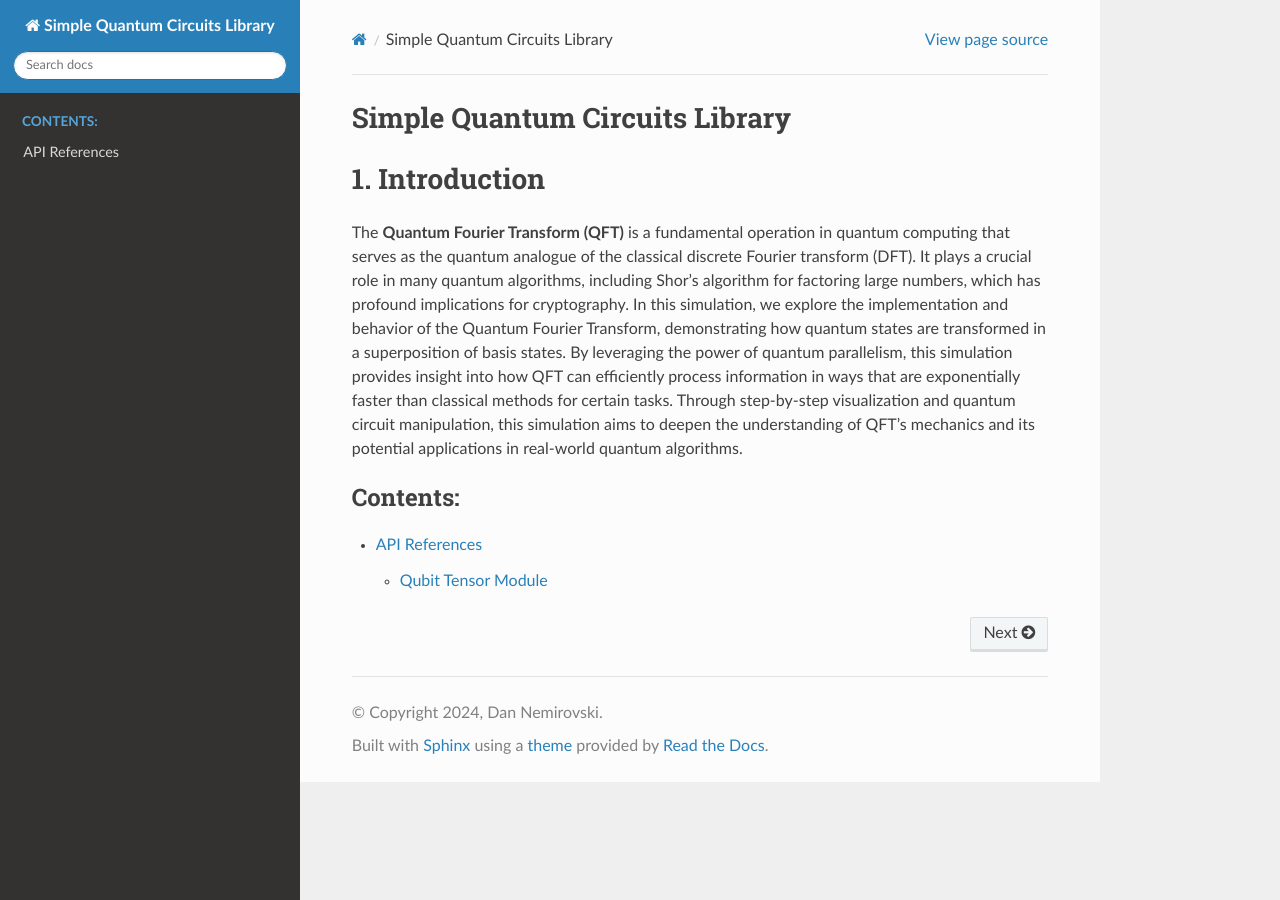
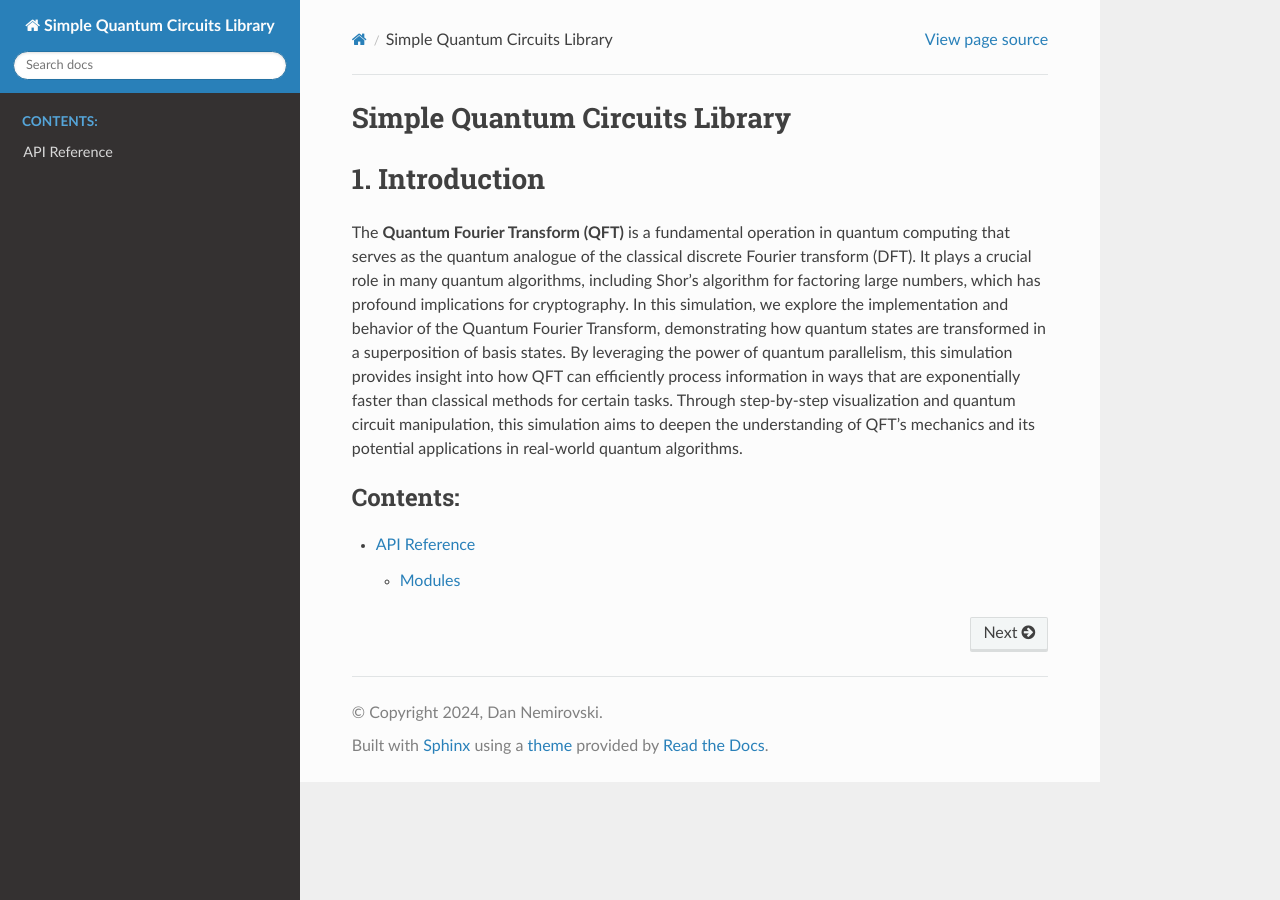
Before and after one commit to Dan7nm/Simple-Quantum-Circuits-Library, a Sphinx documentation site: the page built from docs/source/index.rst, in a window 1280 px wide. Built offline with Sphinx 7.4.7 and the Read the Docs theme 3.1.0, drawn with Linux system fonts in a browser that asks for light colours.

Commit message:
Fixed the qubit tensor docs

```diff
--- a/docs/source/api.rst
+++ b/docs/source/api.rst
@@ -1,13 +1,21 @@
-API References
+API Reference
 ============
 
+.. toctree::
+   :maxdepth: 2
+
+Modules
+-------
+
+Qubit Module
+~~~~~~~~~~~
 .. automodule:: qubit
    :members:
    :undoc-members:
    :show-inheritance:
 
 Qubit Tensor Module
------------------
+~~~~~~~~~~~~~~~~
 .. automodule:: qubit_tensor
    :members:
    :undoc-members:
```
